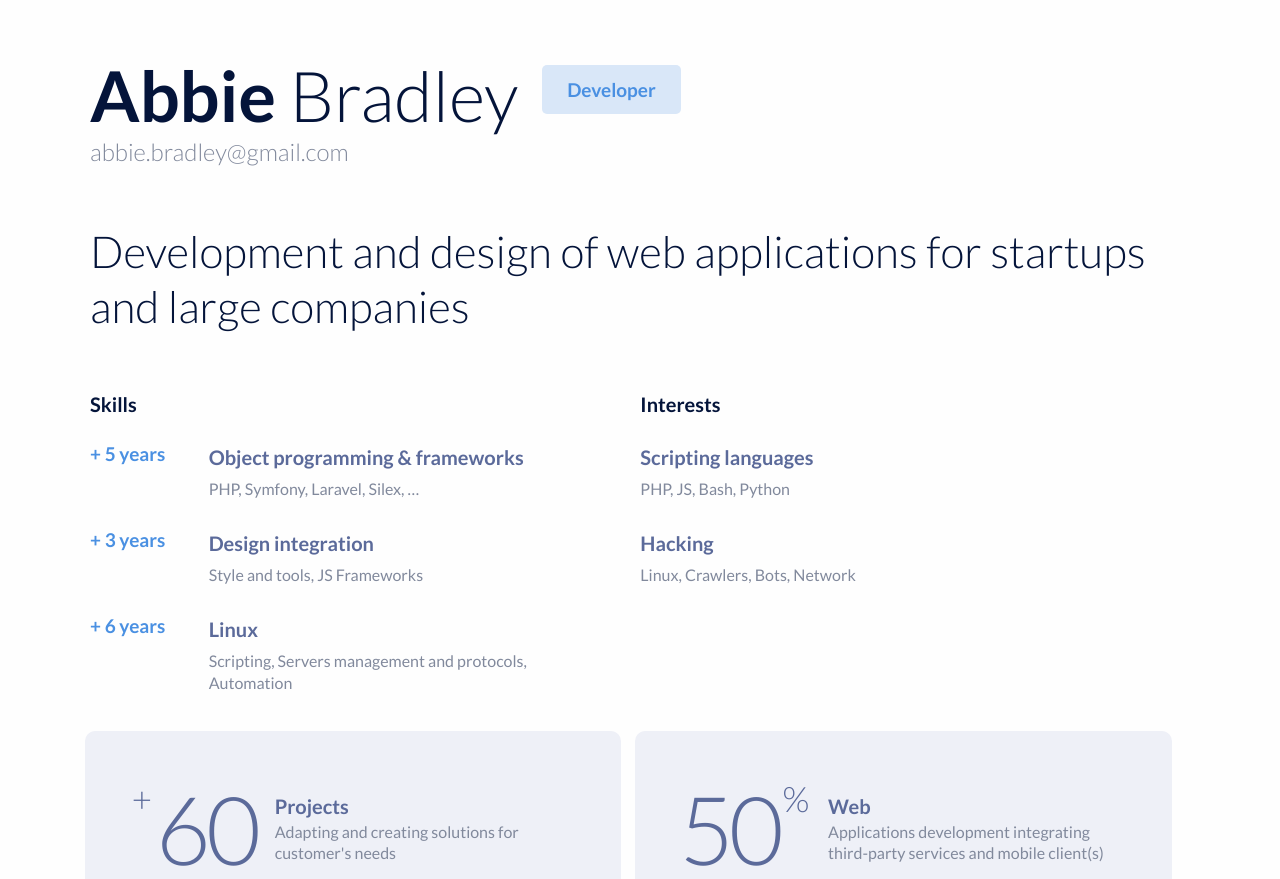
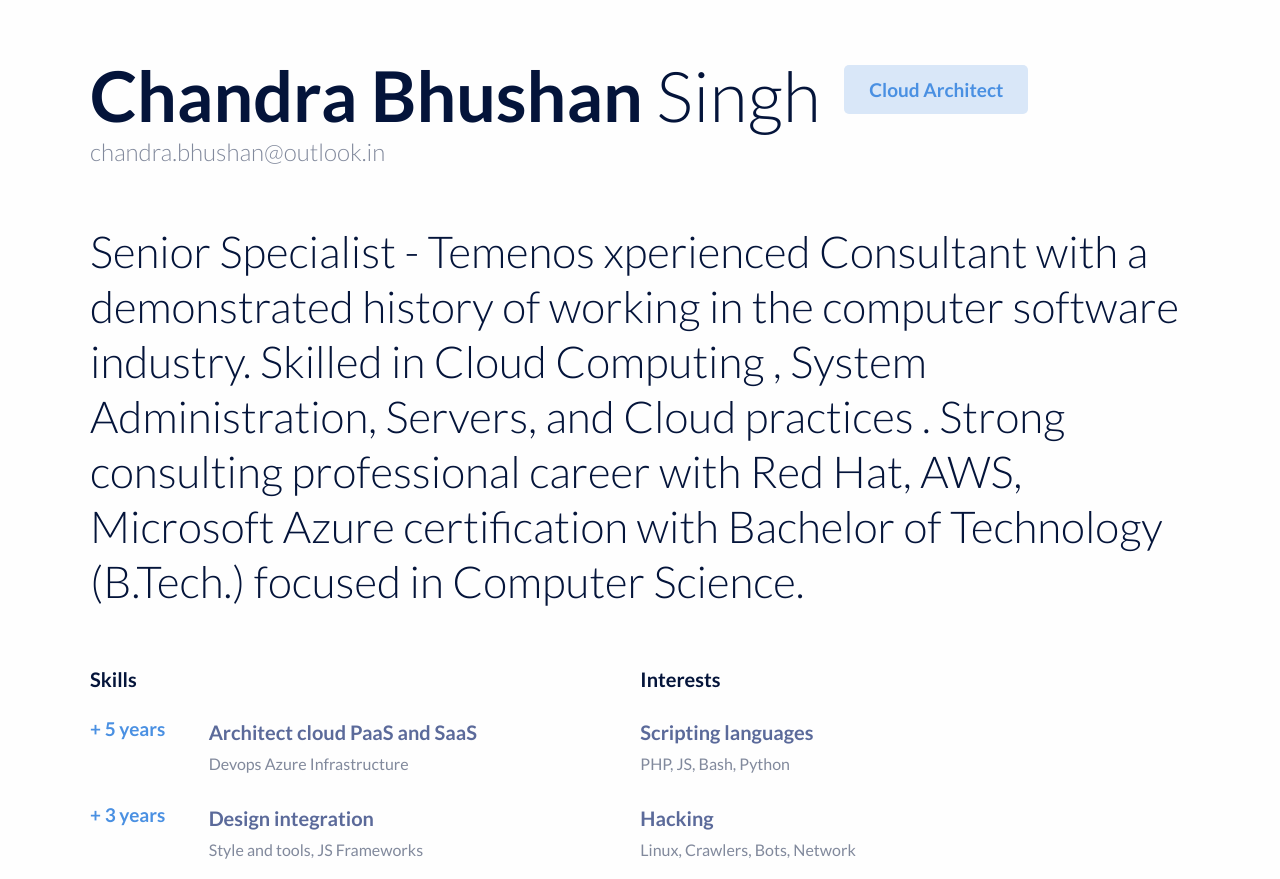
Before and after one commit to Bhushan-singh/chandra_Bhushan_Singh.github.io, a plain HTML site: page index.html in a window 1280 px wide. Shown: the top 879 px of the page. Drawn offline with Linux system fonts and the light colour scheme.

Commit message:
Update index.html

```diff
--- a/index.html
+++ b/index.html
@@ -1,7 +1,7 @@
 <!DOCTYPE html>
 <html>
 <head>
-	<title>Minimal Resume Template</title>
+	<title>Chandra Bhushan Singh Resume</title>
 	<link rel="stylesheet" type="text/css" href="styles.css">
 	<meta name="viewport" content="width=device-width, initial-scale=1.0">
 </head>
@@ -9,12 +9,11 @@
 
 	<div class="container">
 		<div class="hero">
-			<h1 class="name"><strong>Abbie</strong> Bradley</h1>
-			<span class="job-title">Developer</span>
-			<span class="email">abbie.bradley@gmail.com</span>
+			<h1 class="name"><strong>Chandra Bhushan</strong> Singh</h1>
+			<span class="job-title">Cloud Architect</span>
+			<span class="email">chandra.bhushan@outlook.in</span>
 
-			<h2 class="lead">Development and design of web applications
-for startups and large companies</h2>
+			<h2 class="lead">Senior Specialist - Temenos xperienced Consultant with a demonstrated history of working in the computer software industry. Skilled in Cloud Computing , System Administration, Servers, and Cloud practices . Strong consulting professional career with Red Hat, AWS, Microsoft Azure certification with Bachelor of Technology (B.Tech.) focused in Computer Science.</h2>
 		</div>
 	</div>
 
@@ -27,8 +26,8 @@ for startups and large companies</h2>
 			<div class="list-card">
 				<span class="exp">+ 5 years</span>
 				<div>
-					<h3>Object programming & frameworks</h3>
-					<span>PHP, Symfony, Laravel, Silex, …</span>
+					<h3>Architect cloud PaaS and SaaS</h3>
+					<span>Devops Azure Infrastructure</span>
 				</div>
 			</div>
 
```
